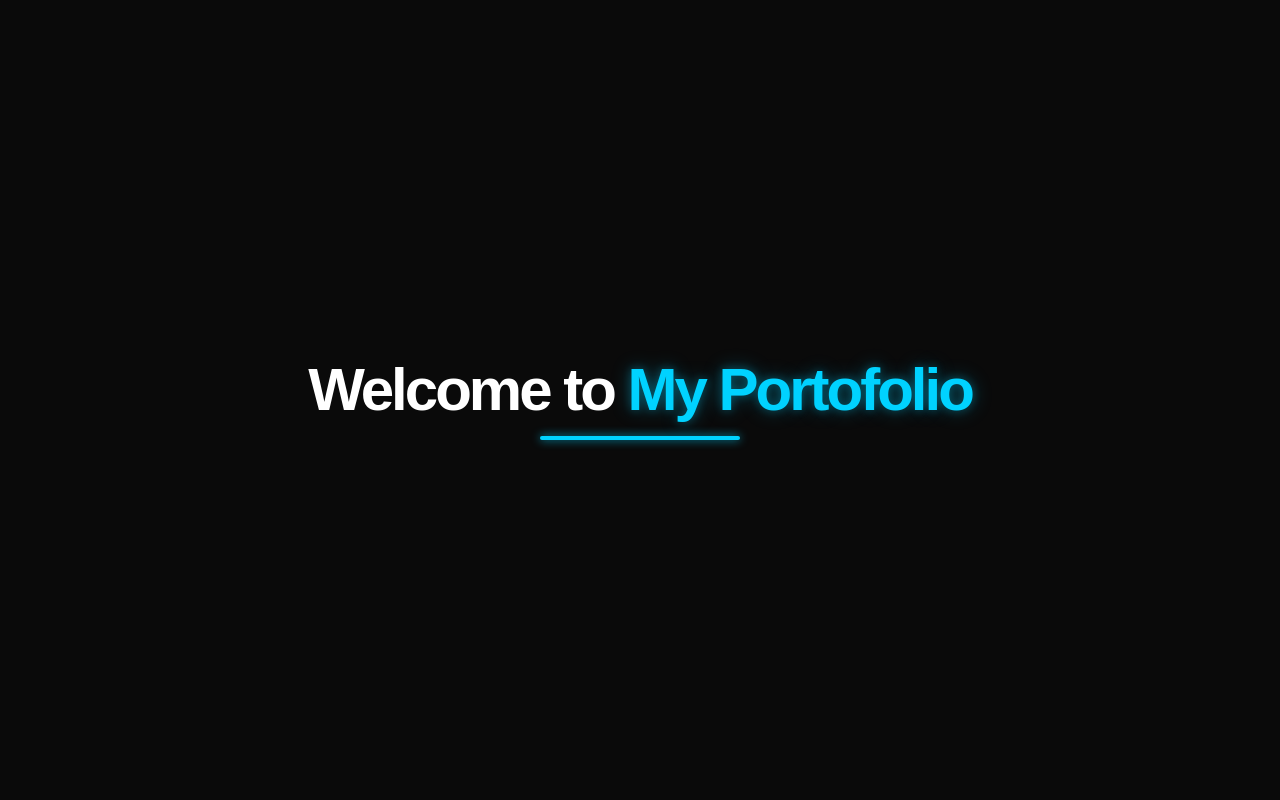
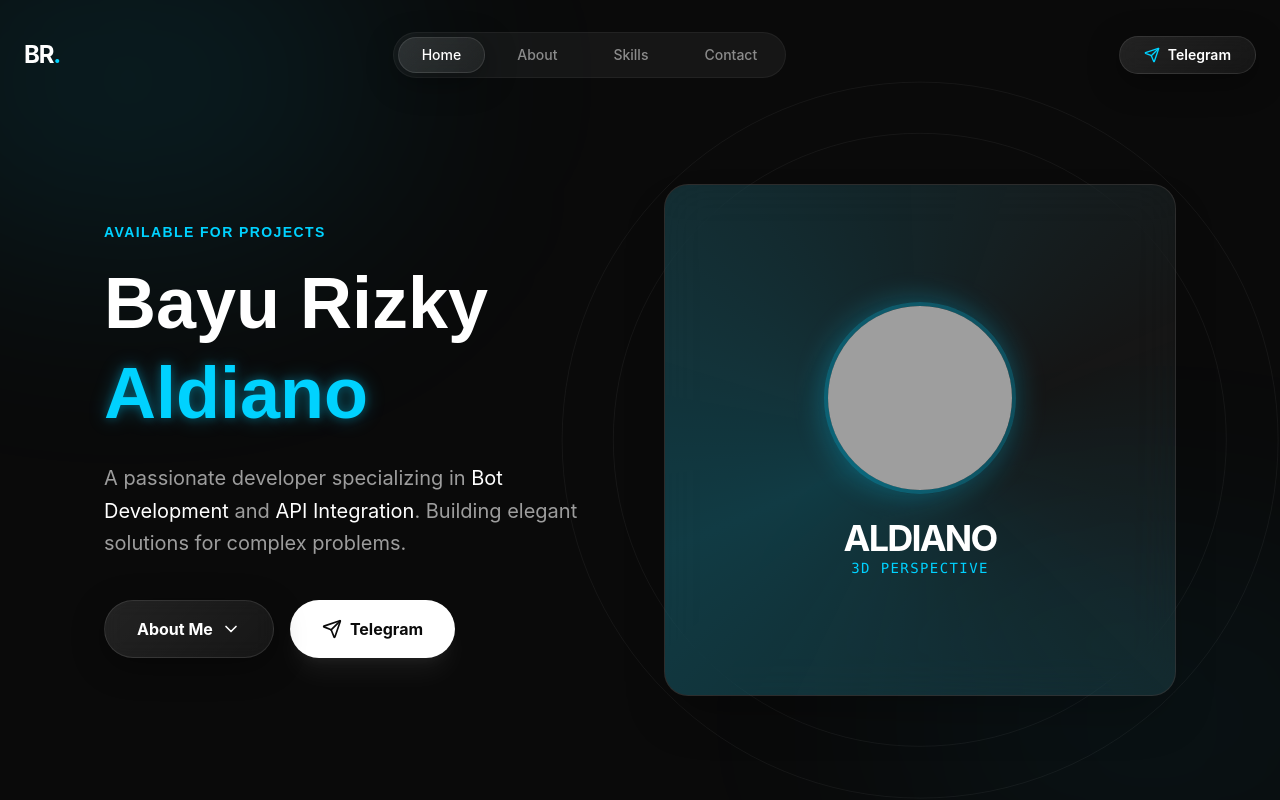
Before and after one commit to KingAldy/my-porto, a React app: page / in a window 1280 px wide. Shown: the top 800 px of the page. Built offline with nearby package versions, Linux system fonts and the light colour scheme; grey boxes are pictures that could not be loaded; the HTML template or start-up script is replaced by a standard one.

Commit message:
Enhance Preloader with auto-complete and animations
Added a useEffect hook to the Preloader component to auto-complete after 2.5 seconds. Updated animation transitions and modified the structure of the loading indicator.

```diff
--- a/src/App.tsx
+++ b/src/App.tsx
@@ -32,12 +32,19 @@
 // --- Components ---
 
 const Preloader = ({ onComplete }: { onComplete: () => void }) => {
+  useEffect(() => {
+    // Auto complete after 2.5 seconds
+    const timer = setTimeout(() => {
+      onComplete();
+    }, 2500);
+    return () => clearTimeout(timer);
+  }, [onComplete]);
+
   return (
     <motion.div
       initial={{ opacity: 1 }}
       exit={{ opacity: 0, y: -100 }}
       transition={{ duration: 0.8, ease: "easeInOut" }}
-      onAnimationComplete={() => onComplete()}
       className="fixed inset-0 z-[100] bg-brand-dark flex items-center justify-center"
     >
       <div className="text-center">
@@ -49,13 +56,14 @@
         >
           Welcome to <span className="text-brand-blue glow-text">My Portofolio</span>
         </motion.h1>
-        <motion.div
-          initial={{ width: 0 }}
-          animate={{ width: "100%" }}
-          transition={{ duration: 1.5, ease: "easeInOut" }}
-          className="h-1 bg-brand-blue mx-auto rounded-full shadow-[0_0_10px_rgba(0,210,255,0.8)]"
-          style={{ maxWidth: '200px' }}
-        />
+        <div className="w-full max-w-[200px] mx-auto h-1 bg-white/10 rounded-full overflow-hidden">
+          <motion.div
+            initial={{ width: 0 }}
+            animate={{ width: "100%" }}
+            transition={{ duration: 2, ease: "easeInOut" }}
+            className="h-full bg-brand-blue shadow-[0_0_10px_rgba(0,210,255,0.8)]"
+          />
+        </div>
       </div>
     </motion.div>
   );
@@ -74,6 +82,7 @@
         const element = document.getElementById(section);
         if (element) {
           const rect = element.getBoundingClientRect();
+          // Check if section is in view
           return rect.top <= 150 && rect.bottom >= 150;
         }
         return false;
@@ -253,8 +262,8 @@
 
   return (
     <div className="relative min-h-screen overflow-x-hidden">
-      <AnimatePresence>
-        {loading && <Preloader onComplete={() => setLoading(false)} />}
+      <AnimatePresence mode="wait">
+        {loading && <Preloader key="preloader" onComplete={() => setLoading(false)} />}
       </AnimatePresence>
 
       {/* Background Elements */}
@@ -264,7 +273,11 @@
       </div>
 
       {!loading && (
-        <>
+        <motion.div
+          initial={{ opacity: 0 }}
+          animate={{ opacity: 1 }}
+          transition={{ duration: 0.5 }}
+        >
           <Navbar />
 
           <main>
@@ -274,7 +287,7 @@
                 <motion.div
                   initial={{ opacity: 0, y: 30 }}
                   animate={{ opacity: 1, y: 0 }}
-                  transition={{ duration: 0.8 }}
+                  transition={{ duration: 0.8, delay: 0.2 }}
                 >
                   <h2 className="text-brand-blue font-semibold tracking-widest uppercase text-sm mb-4">Available for Projects</h2>
                   <h1 className="text-5xl md:text-7xl font-bold mb-6 leading-tight">
@@ -299,7 +312,7 @@
                 <motion.div
                   initial={{ opacity: 0, scale: 0.8 }}
                   animate={{ opacity: 1, scale: 1 }}
-                  transition={{ duration: 1, ease: "easeOut" }}
+                  transition={{ duration: 1, ease: "easeOut", delay: 0.4 }}
                   className="relative hidden lg:block perspective-[1000px]"
                 >
                   <TiltCard>
@@ -353,7 +366,7 @@
                       />
                     </div>
                     <div className="absolute -bottom-10 -right-10 glass-card p-8 rounded-2xl hidden md:block">
-                      <div className="text-4xl font-bold text-brand-blue">3+</div>
+                      <div className="text-4xl font-bold text-brand-blue">1+</div>
                       <div className="text-sm text-white/60">Years of Experience</div>
                     </div>
                   </motion.div>
@@ -430,7 +443,7 @@
                   </a>
                   <a href="https://t.me/aldyzzxy" target="_blank" rel="noopener noreferrer" className="flex items-center gap-3 px-8 py-4 rounded-2xl bg-white/5 hover:bg-white/10 transition-colors border border-white/10">
                     <Send className="text-brand-blue" />
-                    <span>t.me/aldyzzxy</span>
+                    <span></span>
                   </a>
                 </div>
 
@@ -452,7 +465,7 @@
               <p className="mt-2">Built with React, Tailwind & Passion.</p>
             </div>
           </footer>
-        </>
+        </motion.div>
       )}
     </div>
   );
```
